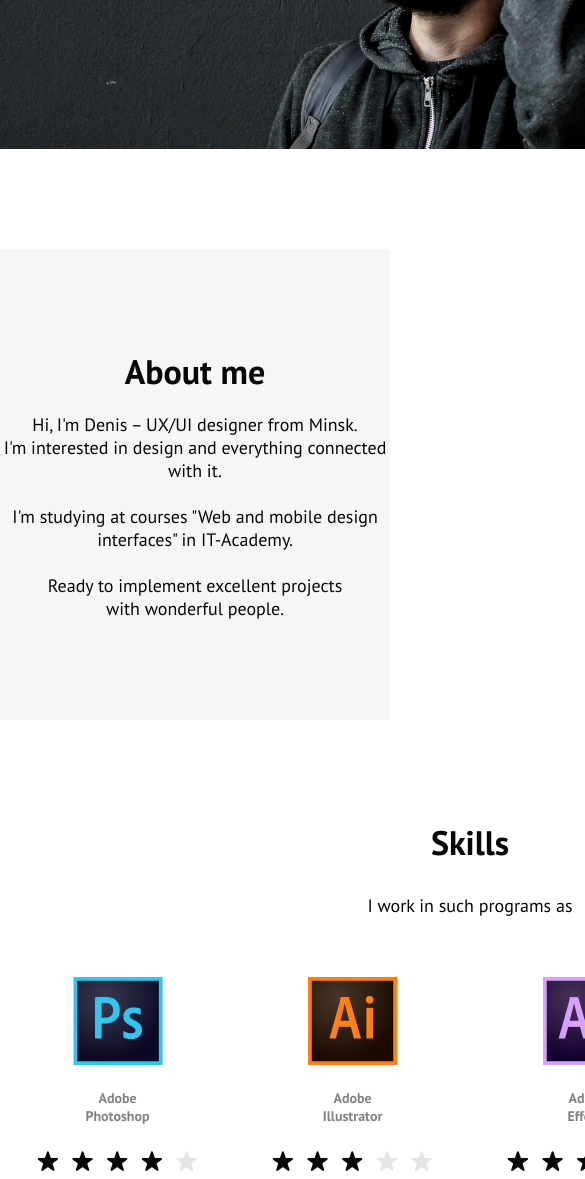
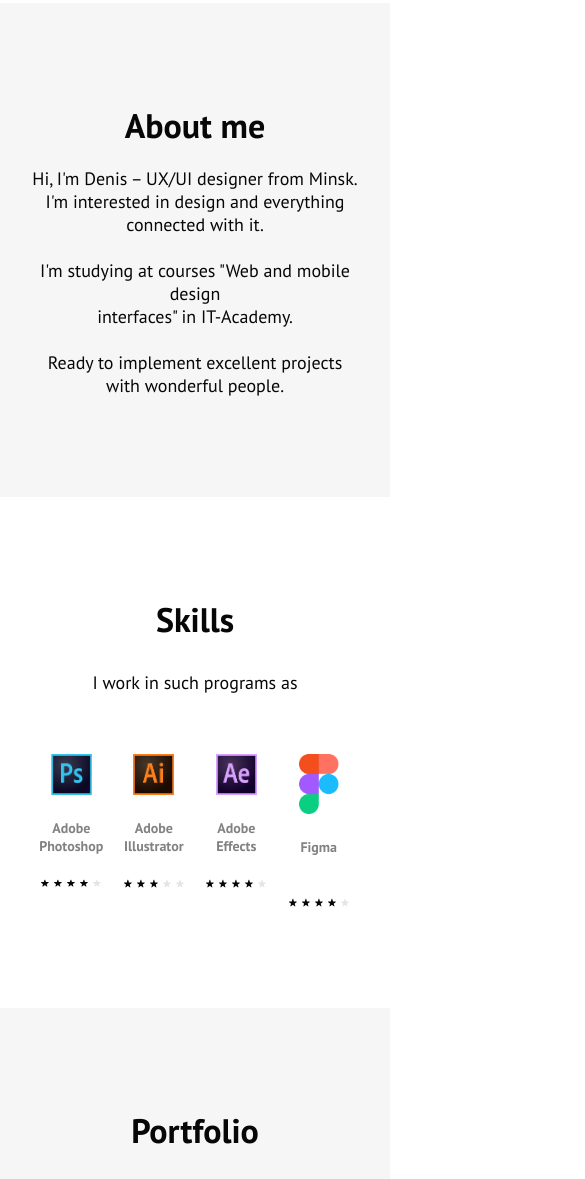
Before and after one commit to sadyych/sadyych.github.io, a plain HTML site: page index.html in a window 390 px wide. Shown: the part 521-1700 px from the top of the page, 585 px wide, since content can reach past the window. Drawn offline with Linux system fonts and the light colour scheme.

Commit message:
adaptive

```diff
--- a/#source/scss/style.scss
+++ b/#source/scss/style.scss
@@ -97,14 +97,65 @@ img {
 }
 
 .container {
-  width: 940px;
+  max-width: 940px;
   margin: 0 auto;
   text-align: center;
+  padding: 0 30px;
+}
+.wrapper {
+  width: 100%;
+  background-color: #f6f6f6;
+}
+@media screen and (max-width: 1230px) {
+  .container {
+    max-width: 940px;
+  }
+}
+@media screen and (max-width: 980px) {
+  .container {
+    max-width: 740px;
+  }
+  .skills__png {
+    max-width: 50%;
+  }
+  .skills__figma {
+    max-height: 83px;
+  }
+  .skills__svg {
+    max-width: 75%;
+  }
+}
+@media screen and (max-width: 780px) {
+  .container {
+    max-width: 640px;
+  }
+  .skills__png {
+    max-width: 50%;
+  }
+  .skills__figma {
+    max-height: 72px;
+  }
+  .skills__svg {
+    max-width: 75%;
+  }
+}
+@media screen and (max-width: 680px) {
+  .container {
+    max-width: 540px;
+  }
+  .skills__png {
+    max-width: 50%;
+  }
+  .skills__figma {
+    max-height: 60px;
+  }
+  .skills__svg {
+    max-width: 75%;
+  }
 }
 
 .header {
   background-color: #fff;
-
   border-bottom: 1px solid #000;
 }
 .header-list {
@@ -139,8 +190,7 @@ img {
 }
 .name {
   color: #070707;
-  width: 123px;
-  height: 118px;
+  max-width: 123px;
   font-size: 48px;
   font-style: normal;
   font-weight: 700;
@@ -159,9 +209,6 @@ img {
 
 // ----------------------------------------------------//
 .about-me {
-  background-color: #f6f6f6;
-  margin: 0 auto;
-  text-align: center;
   display: flex;
   flex-direction: column;
   align-items: center;
@@ -228,10 +275,8 @@ img {
   max-height: 84px;
 }
 .skills__png {
-  max-width: 90px;
 }
 .skills__svg {
-  max-width: 165px;
 }
 
 // -----------------------------------------------------------------//
--- a/index.html
+++ b/index.html
@@ -37,8 +37,9 @@
       </div>
    </header>
    <main>
+      <!-- <div class="container"> -->
+      <section class="main-info" id="HomeSect">
          <div class="container">
-         <section class="main-info" id="HomeSect">
             <div class="main-info__text">
                <h1 class="name">Denis Novik</h1>
                <p class="short-info">Front-end developer
@@ -46,10 +47,13 @@
             </div>
 
             <img class="main-info__photo" src="/img/denis.jpg" alt="">
+         </div>
       </section>
-      </div>
+      <!-- </div> -->
+      <div class="wrapper">
+         <!-- <div class="container"> -->
          <section class="about-me" id="AboutmeSect">
-
+            <div class="container">
                <h2 class="about-me__h2">About me</h2>
                <p class="about-me__text">
                   Hi, I'm Denis – UX/UI designer from Minsk. <br>
@@ -59,11 +63,12 @@
                   Ready to implement excellent projects <br>
                   with wonderful people.
                </p>
-
+            </div>
          </section>
       </div>
+      <!-- <div class="container"> -->
+      <section class="skills" id="skillsSect">
          <div class="container">
-         <section class="skills" id="skillsSect">
             <h2 class="skills__h2">Skills</h2>
             <p class="skills__p">I work in such programs as</p>
             <ul class="skills__list">
@@ -83,14 +88,17 @@
                   <img class="skills__svg" src="/img/ae.svg" alt="">
                </li>
                <li class="skills__item">
-                  <img class="skills__png" src="/img/figma.png" alt="">
+                  <img class="skills__png skills__figma" src="/img/figma.png" alt="">
                   <p class="skills__name">Figma <br>ㅤㅤ</p>
                   <img class="skills__svg" src="/img/figma.svg" alt="">
                </li>
             </ul>
+         </div>
       </section>
-      </div>
+      <div class="wrapper">
+         <!-- <div class="container"> -->
          <section class="portfolio" id="portfolioSect">
+            <div class="container">
                <h2 class="portfolio__h2">Portfolio</h2>
                <img class="portfolio1__img" src="/img/portfolio1.jpg" alt="">
                <a class="portfolio__link" href="#">Online fashion store - Homepage</a>
@@ -98,11 +106,14 @@
                <a class="portfolio__link" href="#">Reebok Store - Concept</a>
                <img class="portfolio3__img" src="/img/portfolio3.jpg" alt="">
                <a class="portfolio__link" href="#">Braun Landing Page - Concept</a>
+            </div>
          </section>
+      </div>
    </main>
    <footer>
+      <!-- <div class="container"> -->
+      <section class="contacts" id="contactsSect">
          <div class="container">
-         <section class="contacts" id="contactsSect">
             <h2 class="contacts__h2">Contacts</h2>
             <p class="contacts__text1">Want to know more or just chat? <br>
                You are welcome!</p>
@@ -131,10 +142,9 @@
             </ul>
             <p class="contacts__text2">Like me on <br>
                LinkedIn, Instagram, Behance, Dribble</p>
+         </div>
       </section>
-      </div>
    </footer>
-   </div>
 
 </body>
 
```
Also changed, not shown: css/style.css. Lines whose indentation alone changed are shown as unchanged.
